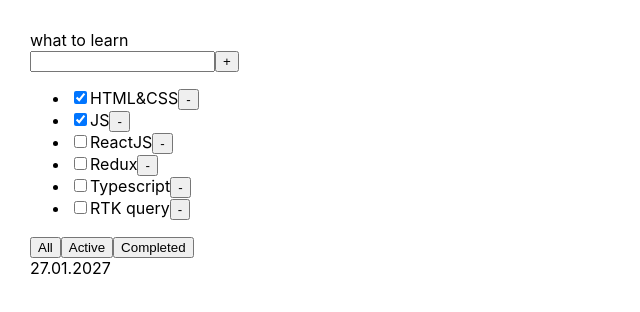
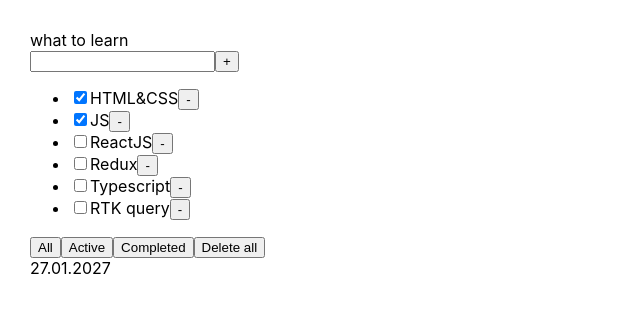
Before and after one commit to gorbanev1/React-sprint-1, a React (Vite) app: page / in a window 1280 px wide. Shown: the top 312 px of the page, without its empty margins (0-640 px from the left). Built offline with nearby package versions, Linux system fonts and the light colour scheme.

Commit message:
w3 begin

```diff
--- a/package.json
+++ b/package.json
@@ -11,7 +11,8 @@
   },
   "dependencies": {
     "react": "19.0.0",
-    "react-dom": "19.0.0"
+    "react-dom": "19.0.0",
+    "uuid": "^11.1.0"
   },
   "devDependencies": {
     "@types/react": "19.0.2",
--- a/src/App.tsx
+++ b/src/App.tsx
@@ -1,9 +1,10 @@
 import './App.css'
 import {TodolistItem} from "./components/TodolistItem";
 import {useState} from "react";
+import {v1} from 'uuid'
 
 export type Task = {
-    id: number
+    id: string
     title: string,
     isDone: boolean
 }
@@ -12,15 +13,15 @@ export type FilterValues = 'all'|'active'|'completed'
 export const App= () => {
 
     const [tasks, setTasks]=useState<Task[]>(  [
-        { id: 1, title: 'HTML&CSS', isDone: true },
-        { id: 2, title: 'JS', isDone: true },
-        { id: 3, title: 'ReactJS', isDone: false },
-        { id: 4, title: 'Redux', isDone: false },
-        { id: 5, title: 'Typescript', isDone: false },
-        { id: 6, title: 'RTK query', isDone: false },
+        { id: v1(), title: 'HTML&CSS', isDone: true },
+        { id: v1(), title: 'JS', isDone: true },
+        { id: v1(), title: 'ReactJS', isDone: false },
+        { id: v1(), title: 'Redux', isDone: false },
+        { id: v1(), title: 'Typescript', isDone: false },
+        { id: v1(), title: 'RTK query', isDone: false },
     ]
     )
-
+console.log(tasks)
     const [filter, setFilter] =useState<FilterValues>('all')
 
     const changeFilter = (filter: FilterValues)=>{
@@ -39,6 +40,15 @@ export const App= () => {
         setTasks(tasks.filter((t)=> t.id!==taskId))
         console.log(tasks)
     }
+    const deleteAllTasks = () => {
+        setTasks([])
+        console.log(tasks)
+    }
+    const createTask = (title)=>{
+        const newTask = {id: v1(), title, isDone: false}
+        const newTasks = [newTask, ...tasks]
+        setTasks(newTasks)
+    }
   return (
       <div className="app">
         <TodolistItem title={"what to learn"}
@@ -46,6 +56,8 @@ export const App= () => {
                       date={"27.01.2027"}
                       deleteTask={deleteTask}
                       changeFilter={changeFilter}
+                      deleteAllTasks={deleteAllTasks}
+                      createTask={createTask}
         />
 
       </div>
--- a/src/components/TodolistItem.tsx
+++ b/src/components/TodolistItem.tsx
@@ -1,22 +1,29 @@
 import {FilterValues, Task} from "../App";
 import {Button} from "./Button";
+import {useRef} from "react"
 
 type Props = {
     title: string
     date?: string
     tasks: Task[]
     deleteTask?: (taskID: number) => void
-    changeFilter: (filter:FilterValues)=>void
+    changeFilter?: (filter:FilterValues)=>void
+    deleteAllTasks?: ()=>void
+    createTask?: (title: string)=>void
 }
 
-export const TodolistItem = ({title, date, tasks, deleteTask, changeFilter}: Props) => {
-
+export const TodolistItem = ({title, date, tasks, deleteTask, changeFilter, deleteAllTasks, createTask}: Props) => {
+    const inputRef = useRef<HTMLInputElement>(null)
     return (
         <div>
             <div>{title}</div>
             <div>
-                <input/>
-                <button>+</button>
+                <input ref={inputRef}/>
+                <Button title={'+'} onClick={() => {
+                    if (inputRef.current) {
+                        createTask(inputRef.current.value)
+                    }
+                }}/>
             </div>
             {tasks.length===0?(
                 <div>Тасок нет</div>
@@ -37,6 +44,7 @@ export const TodolistItem = ({title, date, tasks, deleteTask, changeFilter}: Pro
                 <Button title={"All"} onClick={()=>changeFilter('all')}/>
                 <Button title={"Active"} onClick={()=>changeFilter('active')}/>
                 <Button title={"Completed"} onClick={()=>changeFilter('completed')}/>
+                <Button title={"Delete all"} onClick={()=>deleteAllTasks()}/>
             </div>
             <div>{date}</div>
         </div>
```
Also changed, not shown: 1 other file (tests, documents, lock files or other folders).
